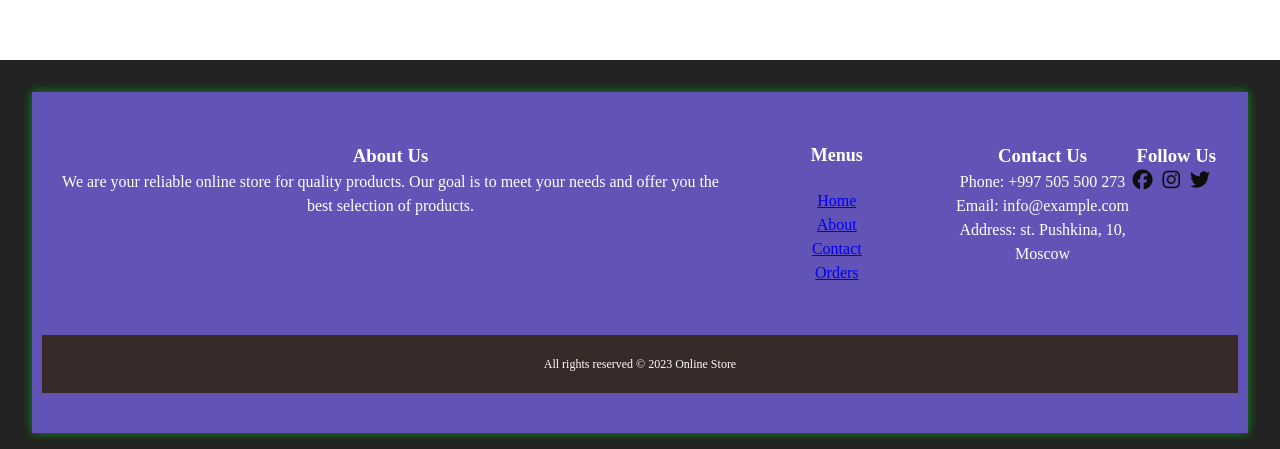
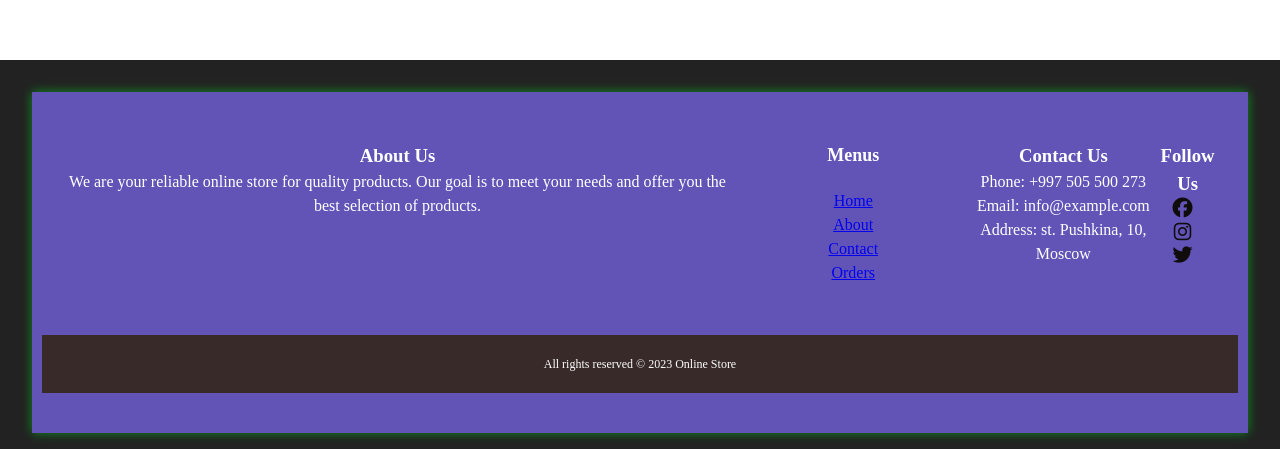
Before and after one commit to nazik456/test, a React (Create React App) app: page /products/1 in a window 1280 px wide. Shown: the part 799-1248 px from the top of the page. Built offline with nearby package versions, Linux system fonts and the light colour scheme; no server answers; the database is empty; a web font is replaced by a local one.

Commit message:
changed the codes

```diff
--- a/src/components/Footer/Footer.css
+++ b/src/components/Footer/Footer.css
@@ -7,6 +7,10 @@
   color: #ffffff;
   margin-top: 1rem;
 }
+.footer title{
+  width: 300px;
+}
+
 .footer section{
   display: flex;
 
@@ -49,7 +53,7 @@
 .footer-social-list {
   list-style-type: none;
   padding: 0;
-  display: flex;
+
   font-size: 15px;
 }
 
```
